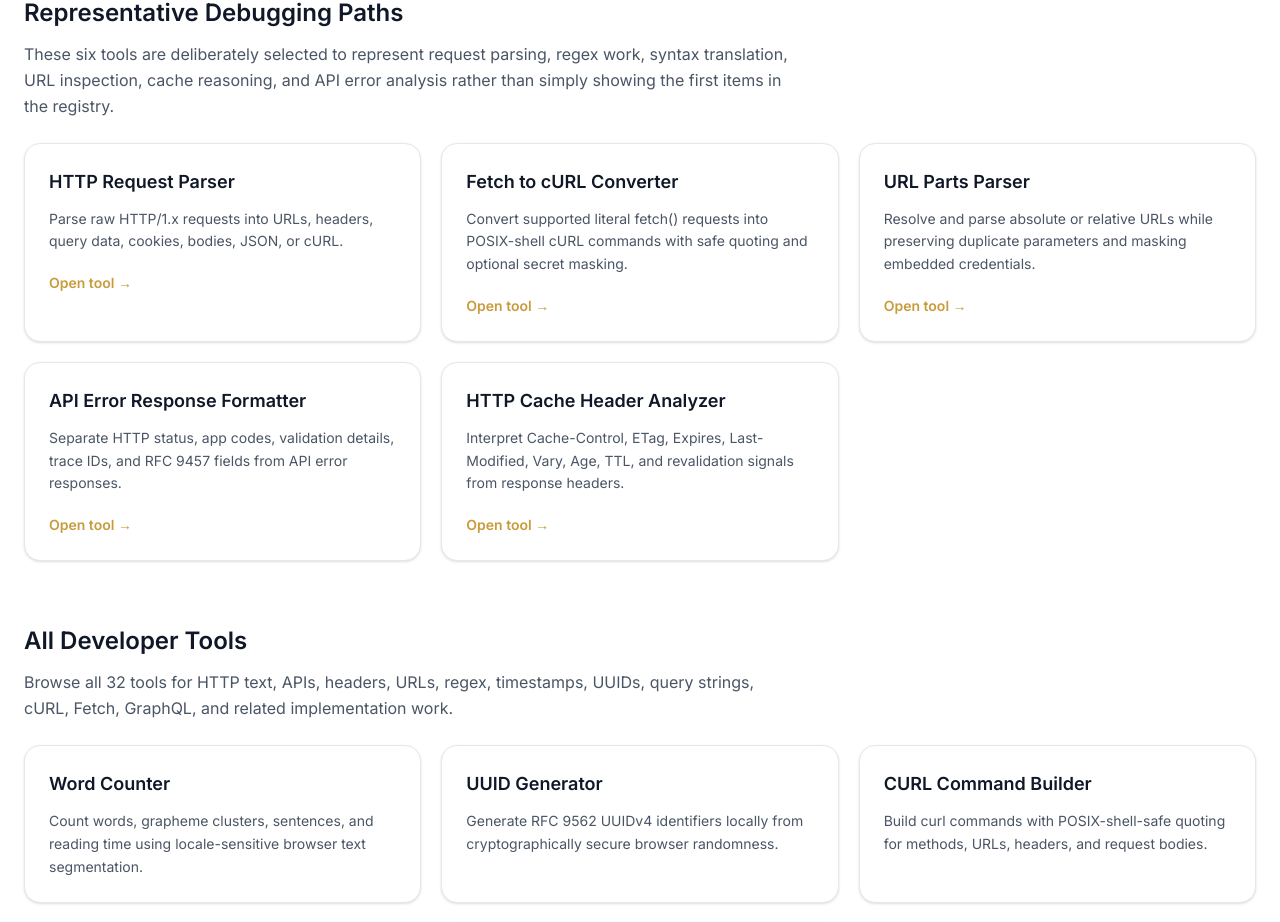
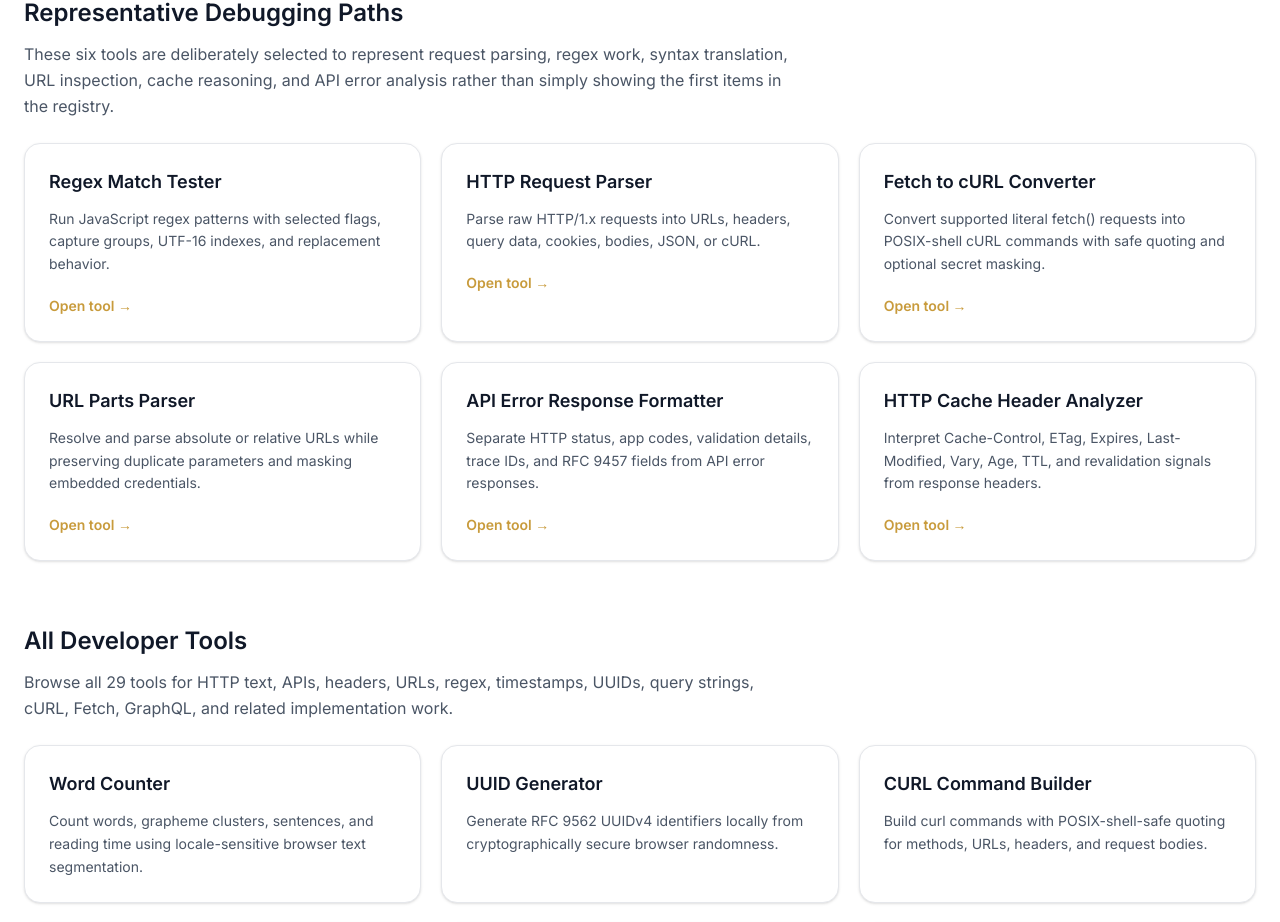
Before and after one commit to vaarunsonawwane-ops/yoryantra-new, a Next.js app: page /categories/developer-tools in a window 1280 px wide. Shown: the part 988-1910 px from the top of the page. Built offline with nearby package versions, Linux system fonts and the light colour scheme.

Commit message:
app/categories

```diff
--- a/app/categories/developer-tools/page.tsx
+++ b/app/categories/developer-tools/page.tsx
@@ -9,7 +9,7 @@ const developerTools = tools.filter(
 
 const representativeHrefs = new Set<string>([
   "/tools/http-request-parser",
-  "/tools/regex-tester",
+  "/tools/regex-match-tester",
   "/tools/fetch-to-curl-converter",
   "/tools/url-parts-parser",
   "/tools/http-cache-header-analyzer",
@@ -150,7 +150,7 @@ export default function Page() {
           <div className="max-w-3xl">
             <h2 className="text-2xl font-semibold text-gray-900">All Developer Tools</h2>
             <p className="mt-3 text-gray-600 leading-relaxed">
-              Browse all 32 tools for HTTP text, APIs, headers, URLs, regex,
+              Browse all {developerTools.length} tools for HTTP text, APIs, headers, URLs, regex,
               timestamps, UUIDs, query strings, cURL, Fetch, GraphQL, and related
               implementation work.
             </p>
--- a/app/categories/devops-tools/page.tsx
+++ b/app/categories/devops-tools/page.tsx
@@ -72,7 +72,7 @@ export default function Page() {
           <div className="max-w-3xl">
             <h2 className="text-2xl font-semibold text-gray-900">All DevOps Tools</h2>
             <p className="mt-3 text-gray-600 leading-relaxed">
-              The 32 tools cover Docker Compose, Dockerfiles, Kubernetes, environment
+              The {devopsTools.length} tools cover Docker Compose, Dockerfiles, Kubernetes, environment
               variables, YAML validation and conversion, cron, DNS, CIDR, GitHub
               Actions, and Nginx configuration.
             </p>
--- a/app/categories/encoding-tools/page.tsx
+++ b/app/categories/encoding-tools/page.tsx
@@ -135,7 +135,7 @@ export default function Page() {
           <div className="max-w-3xl">
             <h2 className="text-2xl font-semibold text-gray-900">All Encoding Tools</h2>
             <p className="mt-3 text-gray-600 leading-relaxed">
-              Browse all 32 tools for Base64 and Base64URL, Base32, Base58, hex and
+              Browse all {encodingTools.length} tools for Base64 and Base64URL, Base32, Base58, hex and
               octal bytes, percent encoding, Unicode escapes, HTML or XML entities,
               MIME text, Punycode, PEM text, QR data, and related transformations.
             </p>
--- a/app/categories/json-tools/page.tsx
+++ b/app/categories/json-tools/page.tsx
@@ -55,7 +55,7 @@ export default function Page() {
           <div className="max-w-3xl">
             <h2 className="text-2xl font-semibold text-gray-900">All JSON & Data Tools</h2>
             <p className="mt-3 text-gray-600 leading-relaxed">
-              Browse all 32 tools for JSON, CSV, XML, YAML formatting, SQL formatting,
+              Browse all {jsonTools.length} tools for JSON, CSV, XML, YAML formatting, SQL formatting,
               schema work, paths, pointers, patches, merges, tables, environment data,
               form data, query conversion, filtering, grouping, and line-delimited JSON.
             </p>
--- a/app/categories/page.tsx
+++ b/app/categories/page.tsx
@@ -1,6 +1,7 @@
 import Link from "next/link";
 import SectionCard from "@/app/components/SectionCard";
 import SectionMiniCard from "@/app/components/SectionMiniCard";
+import { tools } from "@/app/data/tools";
 
 const categories = [
   {
@@ -43,7 +44,7 @@ const categories = [
     description:
       "Handle HTTP text, regex, URLs, timestamps, UUIDs, cURL and Fetch translation, headers, and everyday debugging tasks.",
     href: "/categories/developer-tools",
-    examples: ["HTTP Request Parser", "Regex Tester", "Fetch to cURL Converter"],
+    examples: ["HTTP Request Parser", "Regex Match Tester", "Fetch to cURL Converter"],
   },
 ];
 
@@ -80,7 +81,7 @@ export default function Page() {
           </h1>
 
           <p className="mt-6 text-lg leading-relaxed text-gray-600">
-            Yoryantra groups 192 tools into six practical areas. The categories
+            Yoryantra groups {tools.length} tools into six practical areas. The categories
             follow the main question each tool answers, because the same format can
             play very different roles in development, deployment, security, search,
             or data work.
--- a/app/categories/security-tools/page.tsx
+++ b/app/categories/security-tools/page.tsx
@@ -123,7 +123,7 @@ export default function Page() {
           <div className="max-w-3xl">
             <h2 className="text-2xl font-semibold text-gray-900">All Security Tools</h2>
             <p className="mt-3 text-gray-600 leading-relaxed">
-              Browse all 32 tools for JWTs, hashes, HMACs, bcrypt, random secrets,
+              Browse all {securityTools.length} tools for JWTs, hashes, HMACs, bcrypt, random secrets,
               RSA keys, PEM and certificates, CSP, CORS, cookies, HSTS, Permissions
               Policy, SRI, Referrer Policy, security.txt, and TLS-expiry planning.
             </p>
--- a/app/categories/seo-tools/page.tsx
+++ b/app/categories/seo-tools/page.tsx
@@ -80,7 +80,7 @@ export default function Page() {
           <div className="max-w-3xl">
             <h2 className="text-2xl font-semibold text-gray-900">All SEO Tools</h2>
             <p className="mt-3 text-gray-600 leading-relaxed">
-              Browse all 32 tools for metadata, robots rules, sitemaps, canonicals,
+              Browse all {seoTools.length} tools for metadata, robots rules, sitemaps, canonicals,
               hreflang, redirects, HTTP signals, structured data, indexability,
               headings, image alt text, title and description review, slug analysis,
               crawl cleanup, and search-result previews.
```
